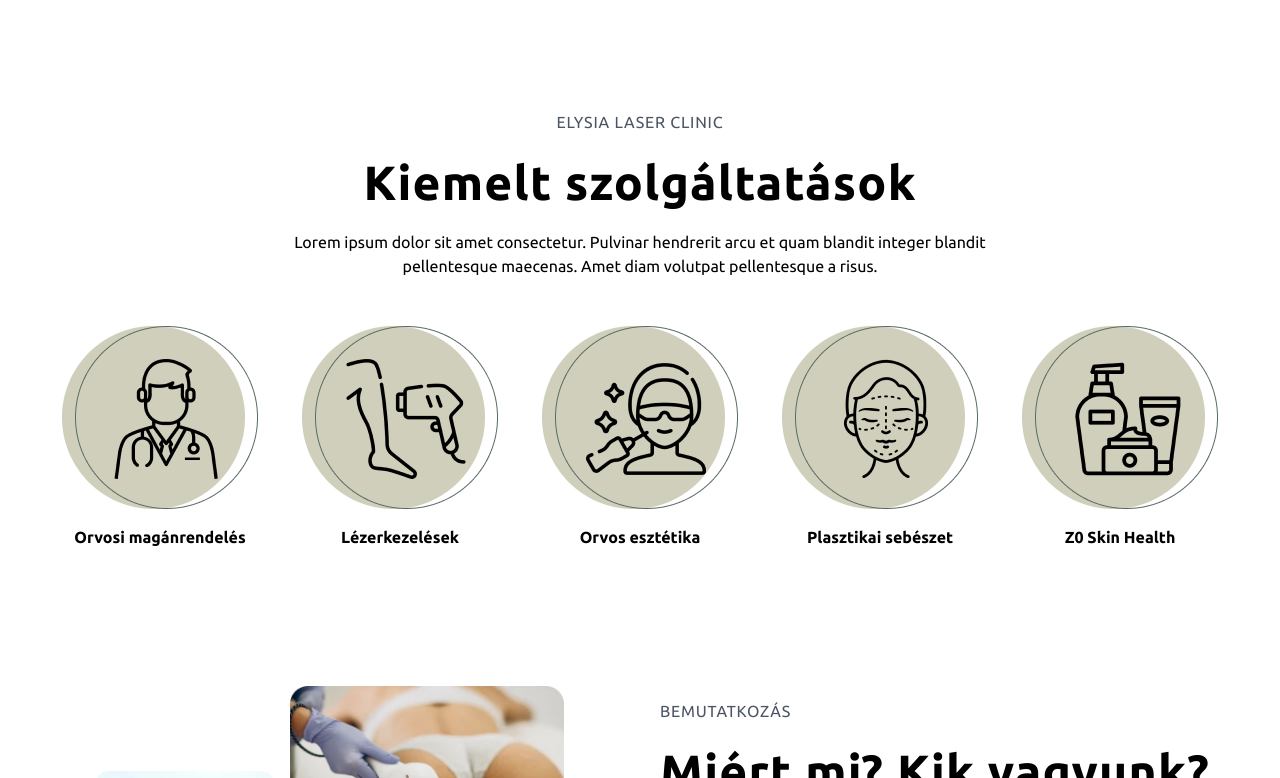
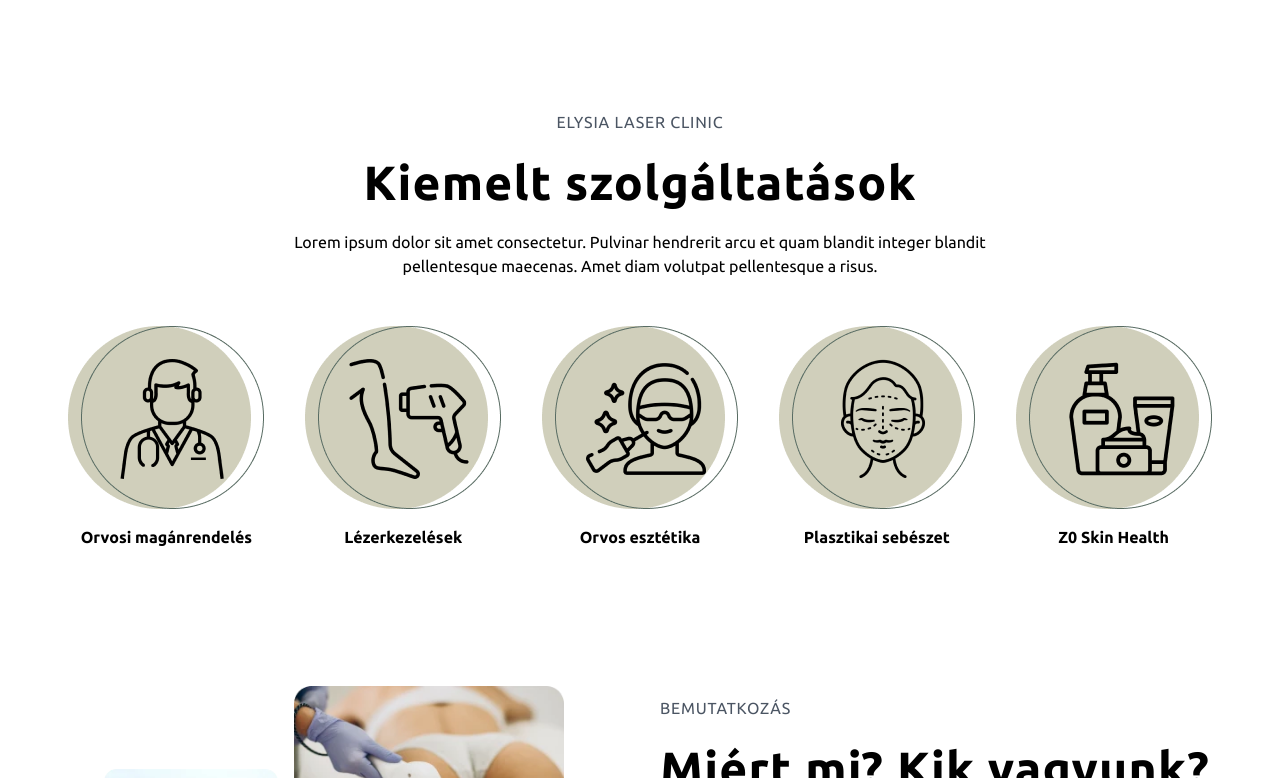
Before and after one commit to omgzsa/elysia-app, a Vue app in the folder frontend/: page / in a window 1280 px wide. Shown: the part 762-1540 px from the top of the page. Built offline with nearby package versions, Linux system fonts and the light colour scheme; no server answers.

Commit message:
.site-padding utility adjustment

```diff
--- a/frontend/src/main.css
+++ b/frontend/src/main.css
@@ -62,6 +62,6 @@
 
 @layer utilities {
   .site-padding {
-    @apply px-2 md:px-4 lg:px-8;
+    @apply px-2 sm:px-4 md:px-8 lg:px-10;
   }
 }
```
